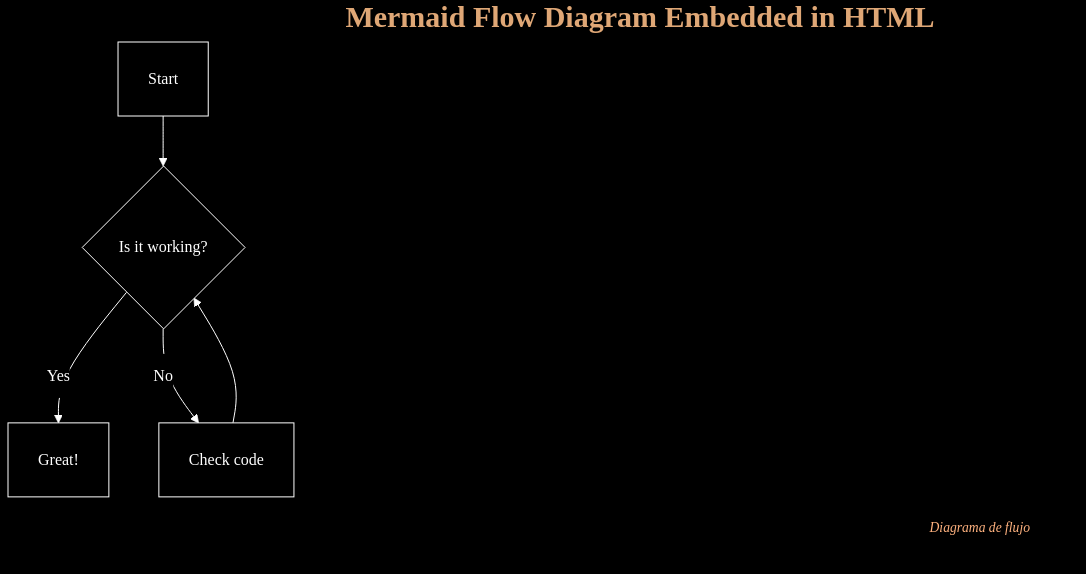
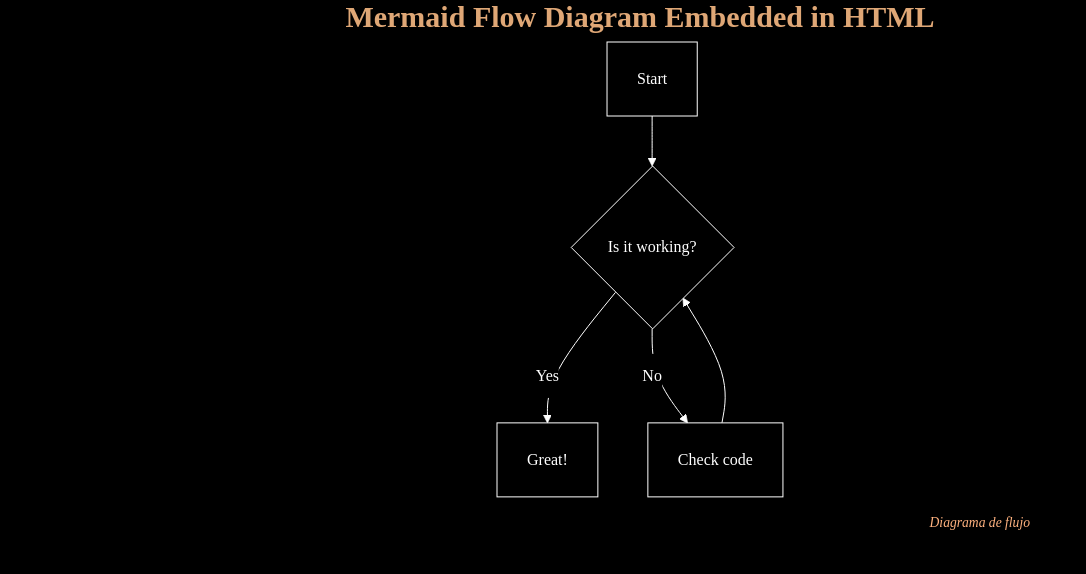
Before and after one commit to ElCaballerodelaTierra/Abstractions, a Jekyll site: the page built from _pages/Experimentos/diagramasDeFlujo.html, in a window 1280 px wide. Shown: the top 574 px of the page, without its empty margins (0-1086 px from the left). Built offline with Jekyll 4.4.1, drawn with Linux system fonts in a browser that asks for light colours; some web fonts are replaced.

Commit message:
Actualización menor en los diagramos de flujo

```diff
--- a/_pages/Experimentos/diagramasDeFlujo.html
+++ b/_pages/Experimentos/diagramasDeFlujo.html
@@ -17,7 +17,7 @@
 
     {% include diagramaDeFlujo.html %}
     <!-- Mermaid diagram -->
-    <figure class="mermaid">
+    <figure class="mermaid diagramaDeFlujo" style="display: flex; flex-direction: column; align-items: center; justify-content: center;">
         flowchart TD
         A[Start] --> B{Is it working?}
         B -- Yes --> C[Great!]
```
